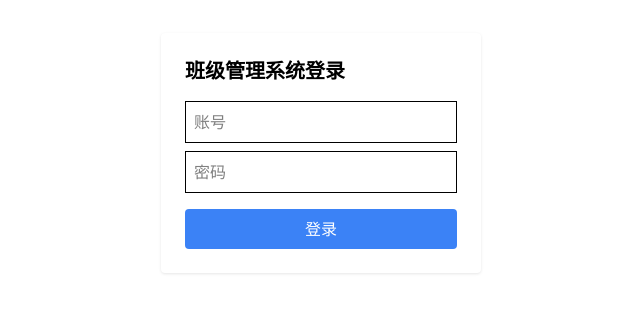
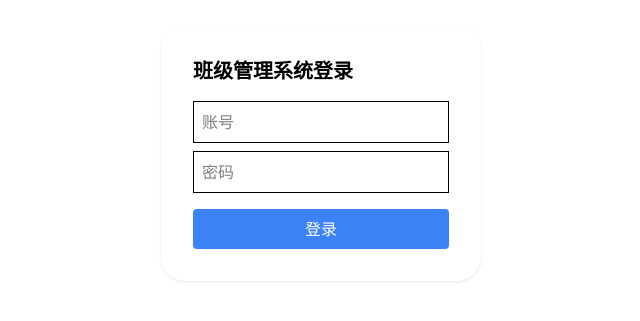
Before and after one commit to onion383/classmanagement, a Vue app in the folder student-frontend/: page /login in a window 1280 px wide. Shown: the part 247-568 px from the top of the page, without its empty margins (319-959 px from the left). Built offline with nearby package versions, Linux system fonts and the light colour scheme.

Commit message:
优化登录界面

```diff
--- a/student-frontend/src/views/Login.vue
+++ b/student-frontend/src/views/Login.vue
@@ -1,6 +1,6 @@
 <template>
   <div class="flex justify-center items-center h-screen login-bg">
-    <form @submit.prevent="login" class="bg-surface p-6 rounded shadow-card w-80">
+    <form @submit.prevent="login" class="bg-surface p-8 rounded-3xl shadow-card w-80">
       <h2 class="text-xl font-bold mb-4">班级管理系统登录</h2>
       <input v-model="username" placeholder="账号" class="border p-2 w-full mb-2" />
       <input v-model="password" type="password" placeholder="密码" autocomplete="current-password" class="border p-2 w-full mb-4" />
```
Also changed, not shown: 2 other files (tests, documents, lock files or other folders).
